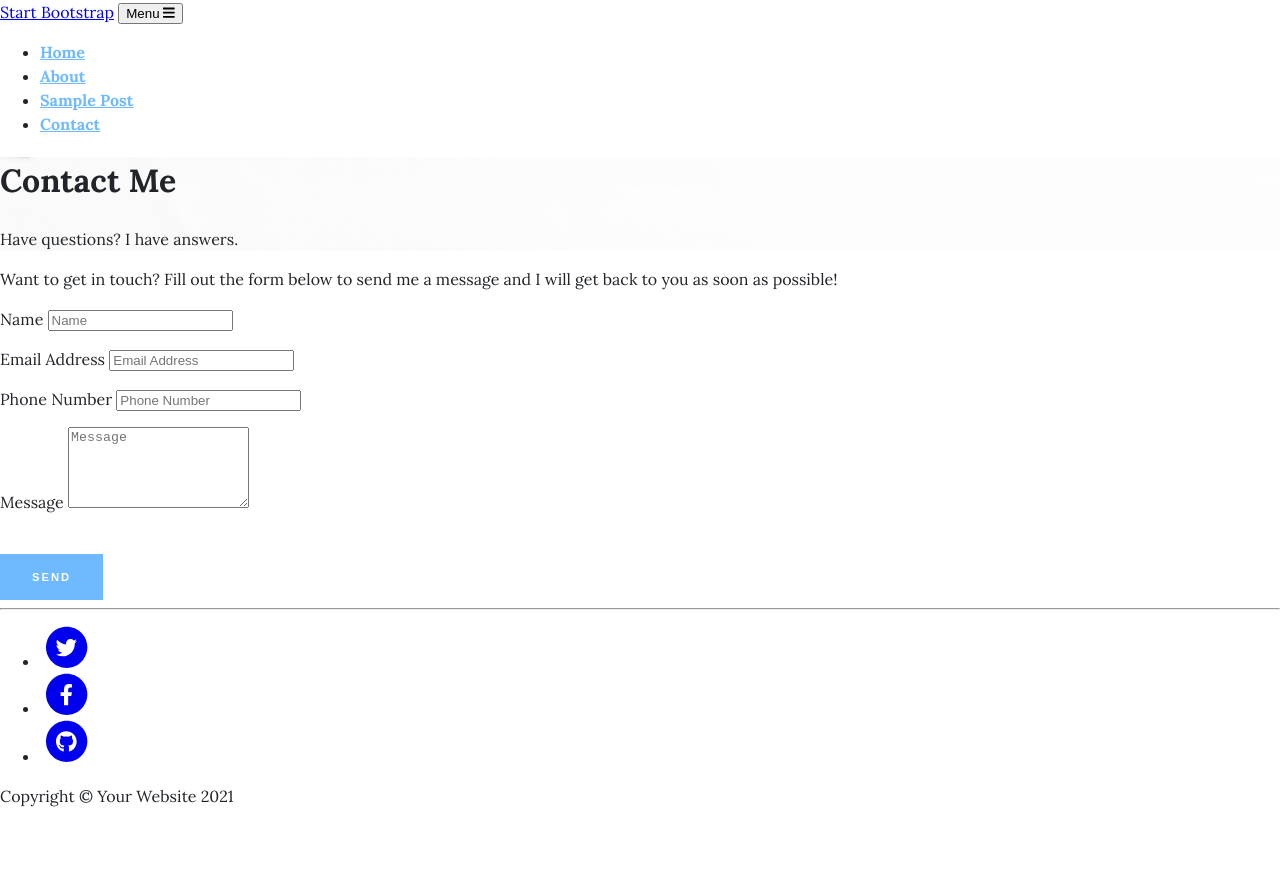
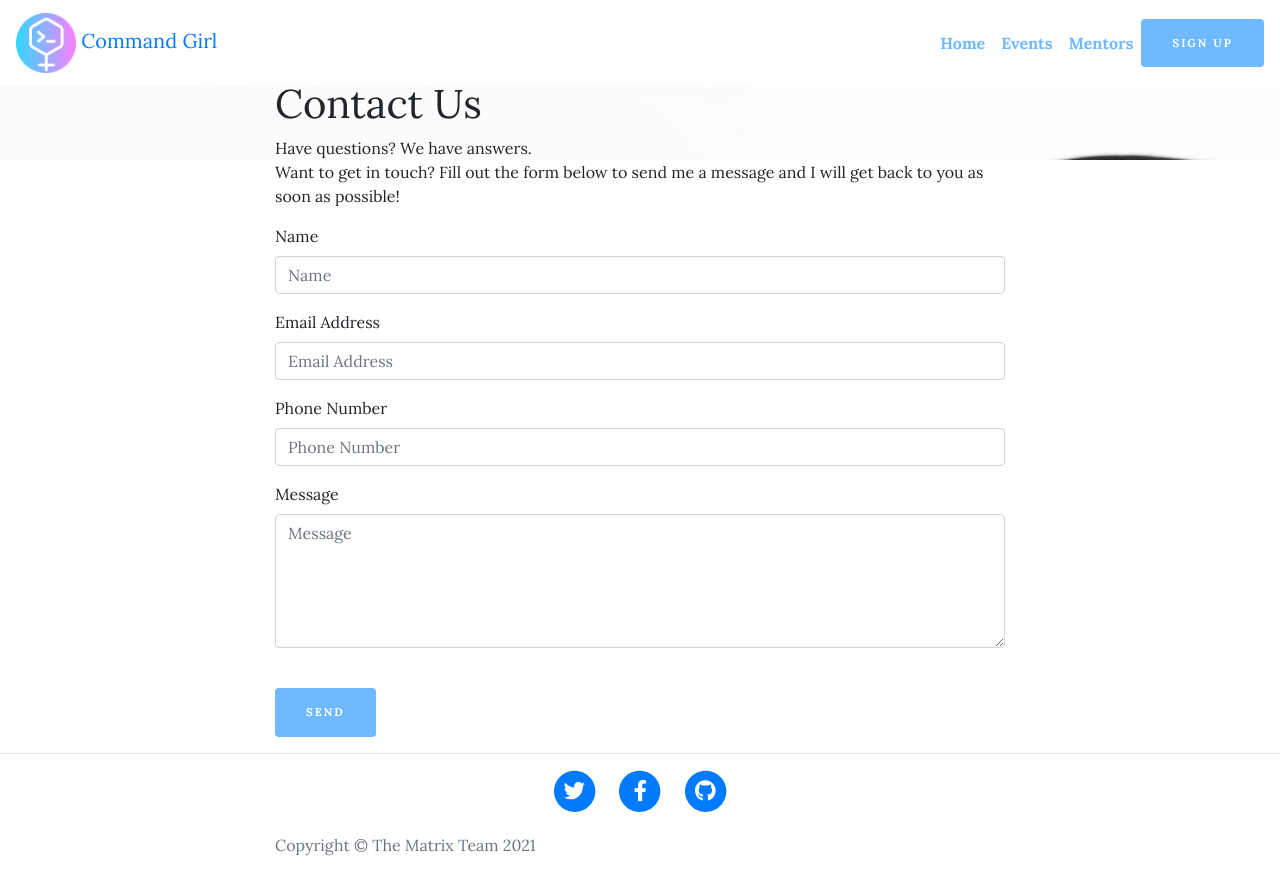
Before and after one commit to thanh-cao/ci-wit-hackathon, a plain HTML site: page contact.html in a window 1280 px wide. Before the commit the page ends 824 px from the top, so only its background shows below. Drawn offline with nearby package versions, Linux system fonts and the light colour scheme.

Commit message:
navbar contactpage

```diff
--- a/contact.html
+++ b/contact.html
@@ -1,53 +1,74 @@
 <!DOCTYPE html>
 <html lang="en">
+
 <head>
     <meta charset="utf-8" />
     <meta name="viewport" content="width=device-width, initial-scale=1, shrink-to-fit=no" />
     <meta name="description" content="" />
     <meta name="author" content="" />
-        <title>Clean Blog - Start Bootstrap Theme</title>
-        <link rel="icon" type="image/x-icon" href="assets/favicon.ico" />
+    <title>Command Girl</title>
+    <link rel="icon" type="image/x-icon" href="assets/img/logo/favicon.png" />
     <!-- Font Awesome icons (free version)-->
     <script src="https://use.fontawesome.com/releases/v5.15.3/js/all.js" crossorigin="anonymous"></script>
     <!-- Google fonts-->
-        <link href="https://fonts.googleapis.com/css?family=Lora:400,700,400italic,700italic" rel="stylesheet" type="text/css" />
-        <link href="https://fonts.googleapis.com/css?family=Open+Sans:300italic,400italic,600italic,700italic,800italic,400,300,600,700,800" rel="stylesheet" type="text/css" />
+    <link href="https://fonts.googleapis.com/css?family=Lora:400,700,400italic,700italic" rel="stylesheet"
+        type="text/css" />
+    <link
+        href="https://fonts.googleapis.com/css?family=Open+Sans:300italic,400italic,600italic,700italic,800italic,400,300,600,700,800"
+        rel="stylesheet" type="text/css" />
     <!-- Core theme CSS (includes Bootstrap)-->
+    <link rel="stylesheet" href="https://stackpath.bootstrapcdn.com/bootstrap/4.3.1/css/bootstrap.min.css"
+        integrity="sha384-ggOyR0iXCbMQv3Xipma34MD+dH/1fQ784/j6cY/iJTQUOhcWr7x9JvoRxT2MZw1T" crossorigin="anonymous">
     <link href="css/styles.css" rel="stylesheet" />
 </head>
     <body>
     <!-- Navigation-->
-        <nav class="navbar navbar-expand-lg navbar-light fixed-top" id="mainNav">
-            <div class="container">
-                <a class="navbar-brand" href="index.html">Start Bootstrap</a>
-                <button class="navbar-toggler navbar-toggler-right" type="button" data-toggle="collapse" data-target="#navbarResponsive" aria-controls="navbarResponsive" aria-expanded="false" aria-label="Toggle navigation">
-                    Menu
+    <header>
+        <nav id="home" class="navbar navbar-expand-md fixed-top px-3">
+            <a class="navbar-brand" href="index.html">
+                <img src="assets/img/logo/logo-icon.png" alt="Command Girl logo" height="60" />
+                <span class="logo-name">Command Girl</span>
+            </a>
+            <button class="navbar-toggler" type="button" data-toggle="collapse" data-target="#navbarNav"
+                aria-controls="navbarNav" aria-expanded="false" aria-label="Toggle navigation">
                 <i class="fas fa-bars"></i>
             </button>
-                <div class="collapse navbar-collapse" id="navbarResponsive">
-                    <ul class="navbar-nav ml-auto">
-                        <li class="nav-item"><a class="nav-link" href="index.html">Home</a></li>
-                        <li class="nav-item"><a class="nav-link" href="about.html">About</a></li>
-                        <li class="nav-item"><a class="nav-link" href="post.html">Sample Post</a></li>
-                        <li class="nav-item"><a class="nav-link" href="contact.html">Contact</a></li>
+            <div class="collapse navbar-collapse justify-content-end" id="navbarNav">
+                <ul class="navbar-nav align-items-end align-items-md-center">
+                    <li class="nav-item">
+                        <a class="nav-link" href="index.html">Home</a>
+                    </li>
+                    <li class="nav-item">
+                        <a class="nav-link" href="events.html">Events</a>
+                    </li>
+                    <li class="nav-item">
+                        <a class="nav-link" href="mentors.html">Mentors</a>
+                    </li>
+                    <li class="nav-item">
+                        <a href="sign-up.html" class="nav-link d-inline-block d-md-none" role="button">Sign Up</a>
+                    </li>
+                    <li class="nav-item">
+                        <a href="sign-up.html" class="btn btn-primary d-none d-md-inline-block" role="button">Sign
+                            Up</a>
+                    </li>
                 </ul>
             </div>
-            </div>
         </nav>
+    </header>
         <!-- Page Header-->
-        <header class="masthead" style="background-image: url('assets/img/contact-bg.jpg')">
+        <section class="masthead" style="background-image: url('assets/img/contact-bg.jpg')">
             <div class="overlay"></div>
             <div class="container">
                 <div class="row">
                     <div class="col-lg-8 col-md-10 mx-auto">
                         <div class="page-heading">
-                            <h1>Contact Me</h1>
-                            <span class="subheading">Have questions? I have answers.</span>
+                            <h1>Contact Us</h1>
+                            <span class="subheading">Have questions? We have answers.</span>
                         </div>
                     </div>
                 </div>
             </div>
-        </header>
+        </section>
         <!-- Main Content-->
         <div class="container">
             <div class="row">
@@ -124,7 +145,7 @@
                                 </a>
                             </li>
                         </ul>
-                        <p class="copyright text-muted">Copyright &copy; Your Website 2021</p>
+                        <p class="copyright text-muted">Copyright &copy; The Matrix Team 2021</p>
                     </div>
                 </div>
             </div>
```
Lines whose indentation alone changed are shown as unchanged.
